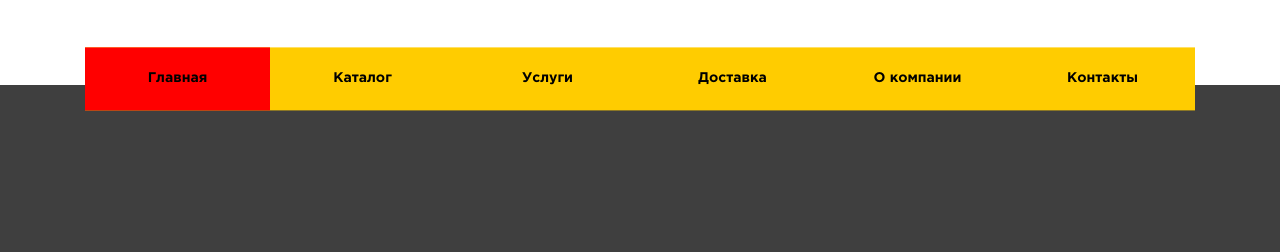
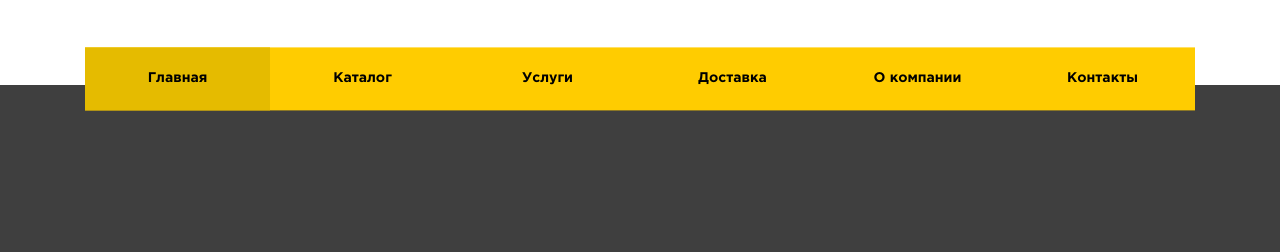
Before and after one commit to NikitaPomogatelev/NikitaPomogatelev, a plain HTML site: page granit/index.html in a window 1280 px wide. In both pictures the pointer is over the item "Главная". Shown: the part 75-327 px from the top of the page. Drawn offline with nearby package versions, Linux system fonts and the light colour scheme; files that its build step writes are made by us from their sources.

Commit message:
Изменил хавер эффект меню

```diff
--- a/granit/scss/_header.scss
+++ b/granit/scss/_header.scss
@@ -82,13 +82,16 @@ header {
         padding: 25px 40px;
         width: 20%;
         text-align: center;
+        cursor: pointer;
+        transition: all 0.6s ease;
+        &:hover {
+          background: #E5BB00;
+        }
         a {
           color: #000;
           display: block;
         }
-        &:hover {
-          background: red;
-        }
+
       }
     }
   }
```
